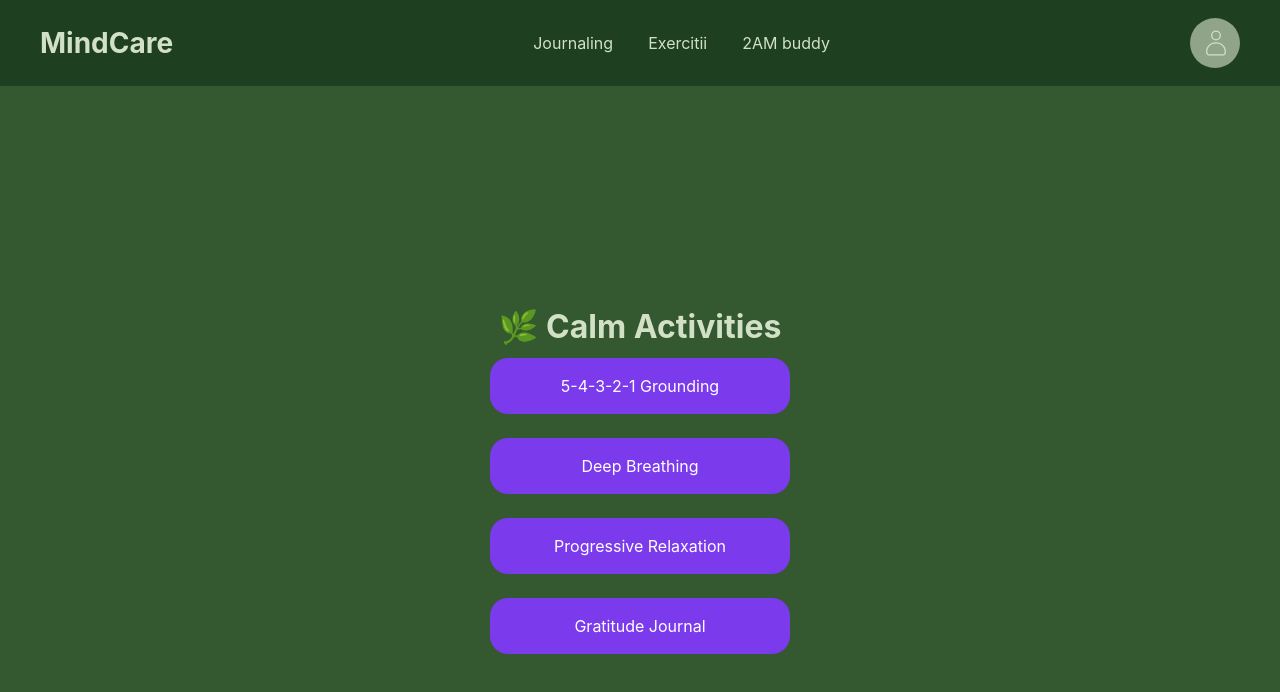
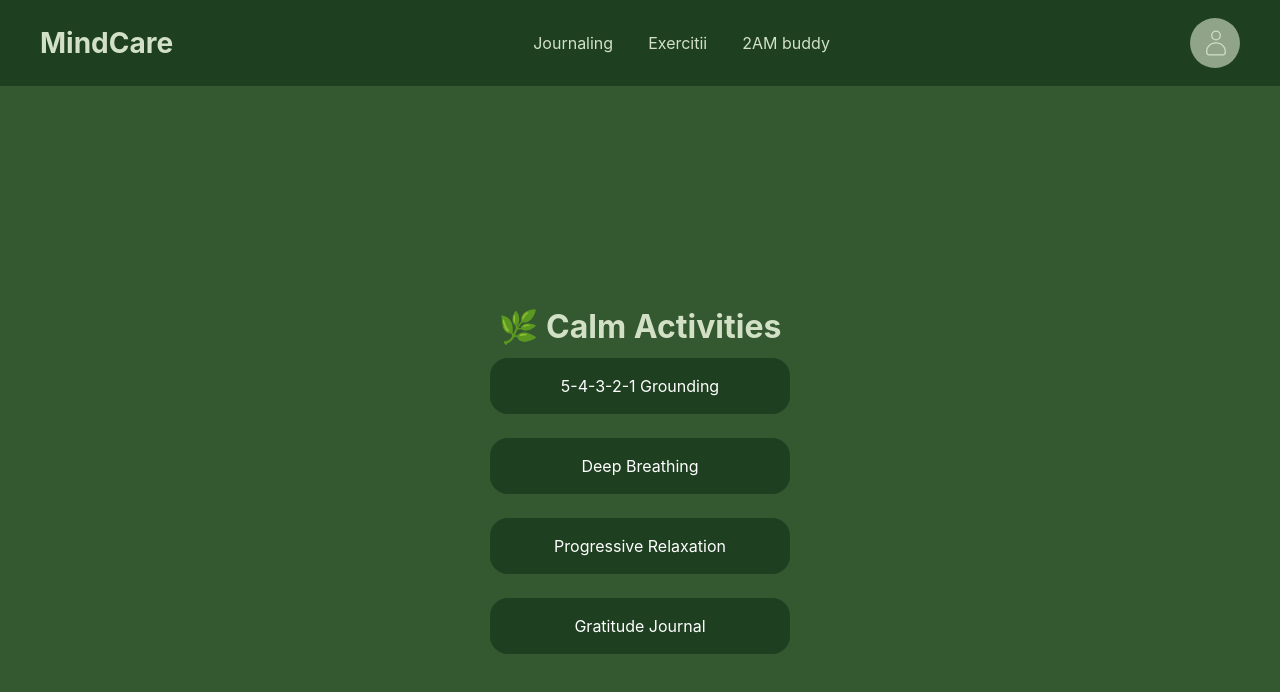
Before and after one commit to plouaincet/hackathon, a React (Vite) app: page /calm in a window 1280 px wide. Shown: the top 692 px of the page. Built offline with nearby package versions, Linux system fonts and the light colour scheme.

Commit message:
am modificat exercitiile

```diff
--- a/src/components/Header.jsx
+++ b/src/components/Header.jsx
@@ -13,8 +13,8 @@ function Header() {
       </div>
 
       <nav className={`nav ${menuOpen ? "active" : ""}`}>
-        <Link to="/">Journaling</Link>
-        <Link to="/listen">Exercitii</Link>
+        <Link to="/journal">Journaling</Link>
+        <Link to="/calm">Exercitii</Link>
         <Link to="/vent">2AM buddy</Link>
       </nav>
 
--- a/src/index.css
+++ b/src/index.css
@@ -10,6 +10,10 @@ body{
     background:#345830;
     color: #ede0d4;
 
+}
+
+.emoji {
+    font-size: 60px;
 }
 
 .container{
@@ -244,7 +248,7 @@ body{
 
     border-radius:18px;
 
-    background:#7C3AED;
+    background:#1e3f20;
 
     color:white;
 
@@ -252,6 +256,14 @@ body{
 
     font-size:16px;
 
+    transition:.25s;
+
+}
+
+.activity:hover {
+    background:#3f6843;
+
+    transform:translateY(-3px);
 }
 
 .journalBox{
```
